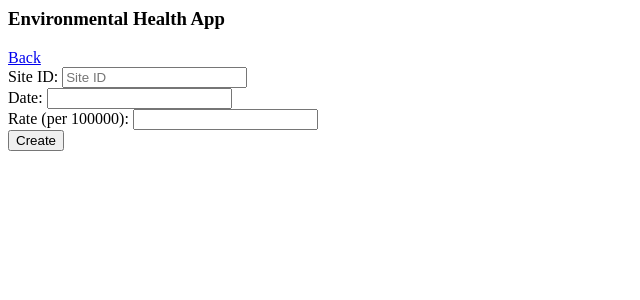
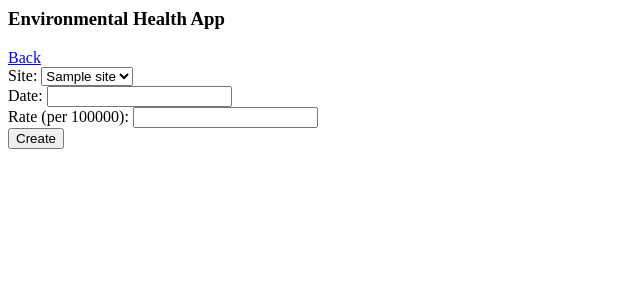
Before and after one commit to saklasse/environmental_data, a Flask app: page /newMsRateSample in a window 1280 px wide. Shown: the top 300 px of the page, without its empty margins (0-640 px from the left). Run offline with Flask 2, Linux system fonts and the light colour scheme; tables that the repository leaves empty hold one stand-in row (values such as "Sample post"); parts of the project's set-up code (start-up, migrations or seed data) failed here and were passed over.

Commit message:
Add a select box to new MS rate

```diff
--- a/main.py
+++ b/main.py
@@ -181,12 +181,12 @@ def list_ms_rate_samples():
 @app.route('/newMsRateSample', methods=['GET', 'POST'])
 def newMsRateSample():
     if request.method == 'POST':
-        newMsRateSample = ms_rate_sample(site_id=request.form['site_id'], date=request.form['date'], rate=request.form['rate'])
+        newMsRateSample = ms_rate_sample(site_id=request.form.get('site_id'), date=request.form['date'], rate=request.form['rate'])
         db.session.add(newMsRateSample)
         db.session.commit()
         return redirect(url_for('list_ms_rate_samples'))
     else:
-        return render_template('ms_rate_sample/new.html')
+        return render_template('ms_rate_sample/new.html', site=site.query.all())
 
 
 @app.route('/<int:ms_rate_sample_id>/editMsRateSample', methods=['GET', 'POST'])
--- a/templates/ms_rate_sample/new.html
+++ b/templates/ms_rate_sample/new.html
@@ -4,11 +4,13 @@
 
 <form action="#" method="post">
  <div class="form-group">
-  <label for="site_id">Site ID:</label> <input type="text"
-   maxlength="100" name="site_id" placeholder="Site ID"><br>
-  <label for="date">Date:</label> <input type="text" maxlength="100"
-   name="date"><br> <label for="rate">Rate (per
-   100000):</label> <input type="text" maxlength="100" name="rate"><br>
+  <label for="site_id">Site:</label> <select name="site_id"
+   width="300px"> {% for s in site %}
+   <option value="{{ s.site_id }}" SELECTED>{{ s.name }}</option> {%
+   endfor %}
+  </select><br> <label for="date">Date:</label> <input type="text"
+   maxlength="100" name="date"><br> <label for="rate">Rate
+   (per 100000):</label> <input type="text" maxlength="100" name="rate"><br>
 
   <button type="submit">Create</button>
  </div>
```
